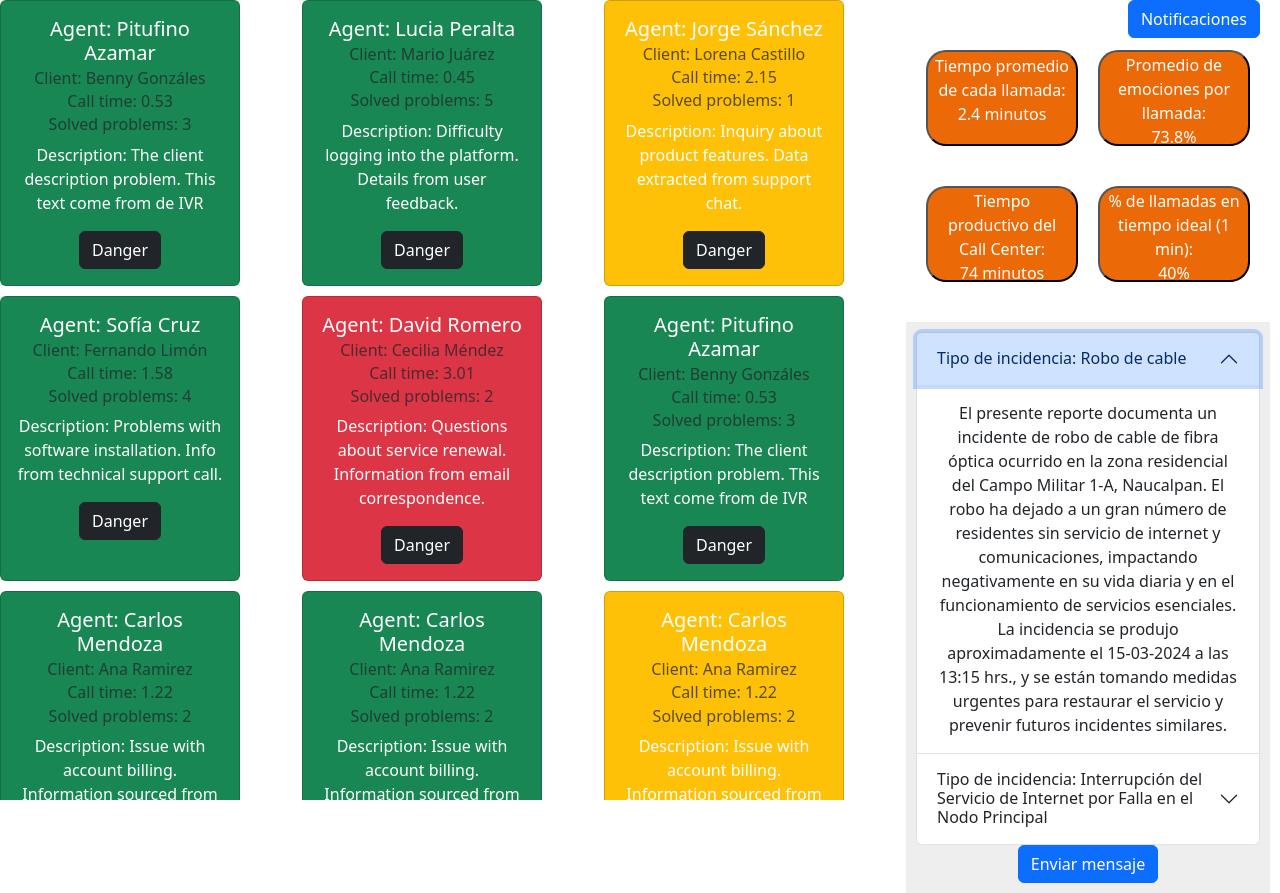
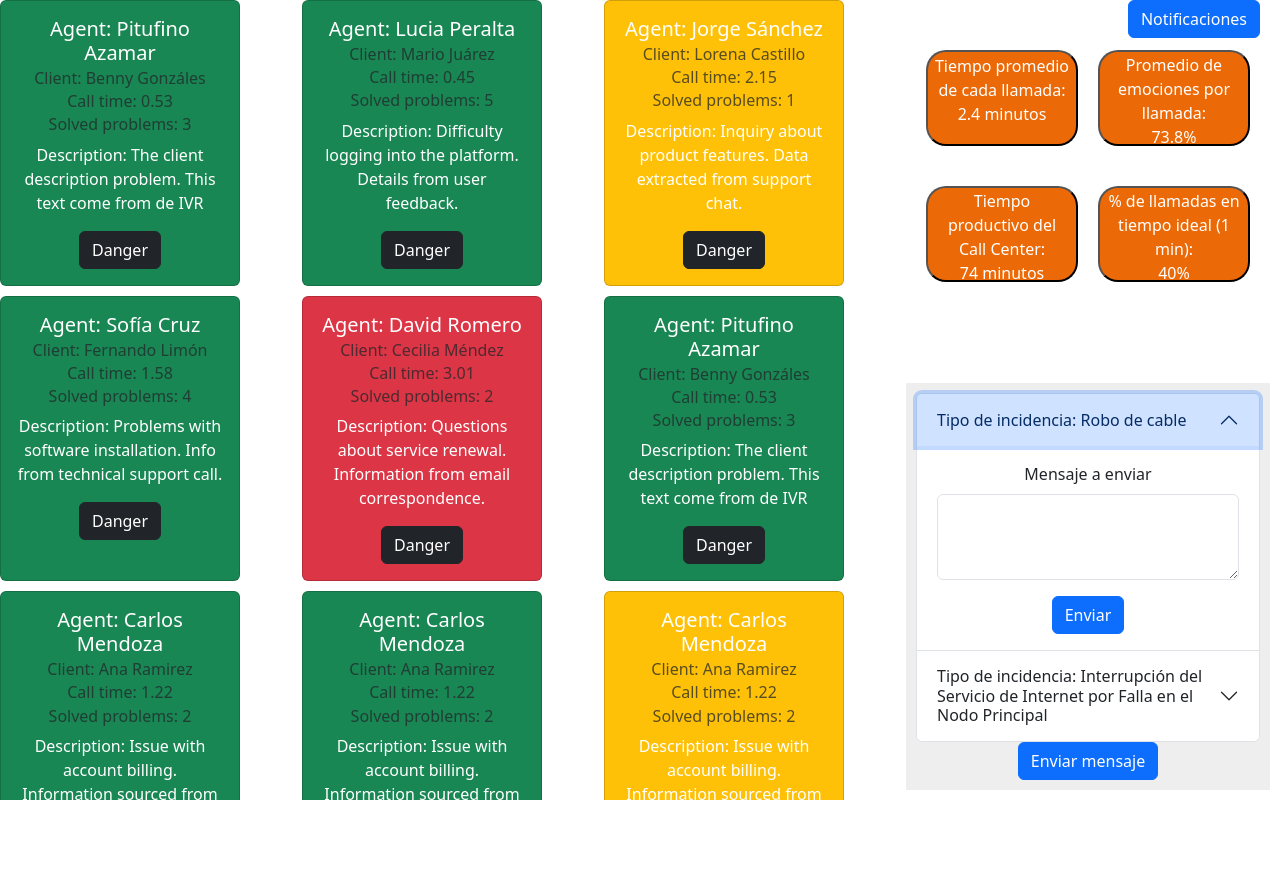
Before and after one commit to Bernardo0173/supint, a React (Create React App) app: page / in a window 1280 px wide. Both pictures are taken after a click on the button "Tipo de incidencia: Robo de cable". After the commit the page ends 800 px from the top, so only its background shows below. Built offline with nearby package versions, Linux system fonts and the light colour scheme.

Commit message:
Cambiamos forma de mandar mensaje
Se cambia la manera en la que se manda mensaje a las incidencias

```diff
--- a/src/components/ValInc.js
+++ b/src/components/ValInc.js
@@ -1,15 +1,41 @@
-//Genera un componente que muestra los reportes de incidencias para su validación
-//Autor: Benjamín Alejandro Cruz Cervantes
-
+import React, { useState } from 'react';
 import Accordion from 'react-bootstrap/Accordion';
+import Form from 'react-bootstrap/Form';
+import Button from 'react-bootstrap/Button';
 
 function ValInc() {
+  const [message, setMessage] = useState("");
+  const [buttonText, setButtonText] = useState("Enviar");
+
+  const handleSend = () => {
+    // Aquí puedes manejar el envío del mensaje
+    setButtonText("Enviando...");
+    setTimeout(() => {
+      setButtonText("Enviar");
+      alert('Mensaje enviado: ' + message); // Simula el envío del mensaje
+      setMessage("");
+    }, 2000); // Simula un envío de 2 segundos
+  };
+
   return (
     <Accordion>
       <Accordion.Item eventKey="0">
         <Accordion.Header>Tipo de incidencia: Robo de cable</Accordion.Header>
         <Accordion.Body>
-                    El presente reporte documenta un incidente de robo de cable de fibra óptica ocurrido en la zona residencial del Campo Militar 1-A, Naucalpan. El robo ha dejado a un gran número de residentes sin servicio de internet y comunicaciones, impactando negativamente en su vida diaria y en el funcionamiento de servicios esenciales. La incidencia se produjo aproximadamente el 15-03-2024 a las 13:15 hrs., y se están tomando medidas urgentes para restaurar el servicio y prevenir futuros incidentes similares.
+          <Form>
+            <Form.Group className="mb-3" controlId="exampleForm.ControlTextarea1">
+              <Form.Label>Mensaje a enviar</Form.Label>
+              <Form.Control
+                as="textarea"
+                rows={3}
+                value={message}
+                onChange={(e) => setMessage(e.target.value)}
+              />
+            </Form.Group>
+            <Button variant="primary" onClick={handleSend}>
+              {buttonText}
+            </Button>
+          </Form>
         </Accordion.Body>
       </Accordion.Item>
       <Accordion.Item eventKey="1">
@@ -19,6 +45,7 @@ function ValInc() {
         </Accordion.Body>
       </Accordion.Item>
     </Accordion>
-)};
+  );
+}
 
 export default ValInc;
--- a/src/styles/stats.css
+++ b/src/styles/stats.css
@@ -25,3 +25,12 @@
 .kpi-button:hover {
   background-color: #a06000; /* Cambiar el color de fondo al pasar el mouse */
 }
+
+/* Estilo personalizado para el modal dentro de la top-section */
+.modal-top-section .modal-dialog {
+  position: absolute;
+  top: 10%;
+  left: 50%;
+  transform: translate(-50%, 0);
+  max-width: 80%;
+}
```
Lines whose indentation alone changed are shown as unchanged.
